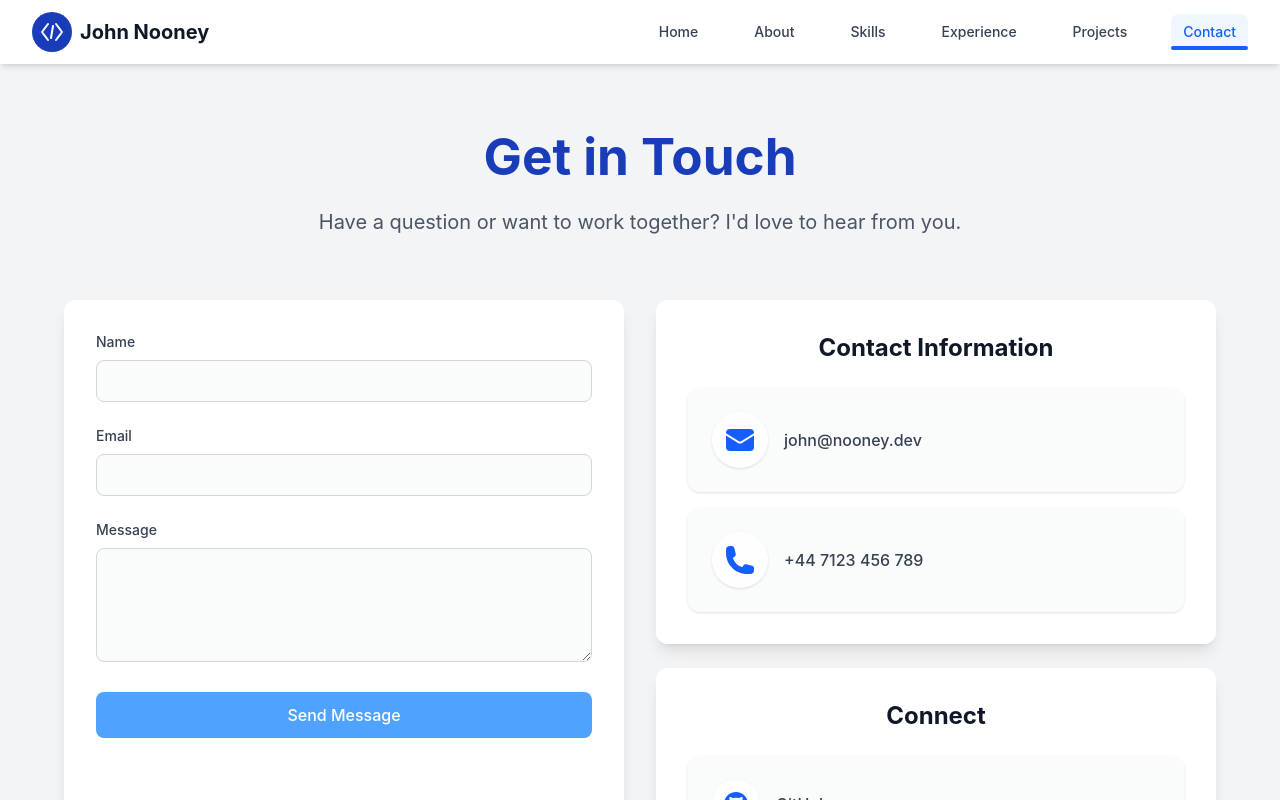
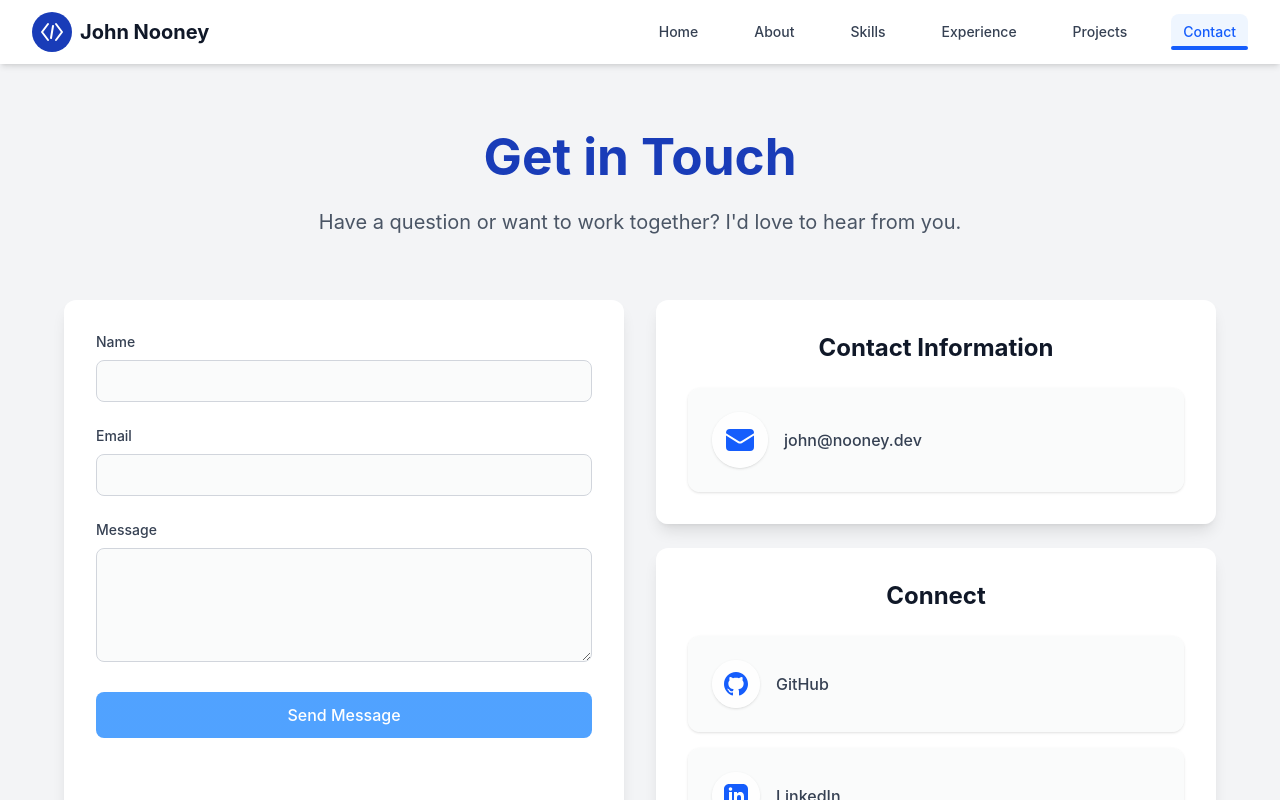
Before and after one commit to JohnNooney/nooney.dev, a React (Vite) app: page /contact in a window 1280 px wide. Built offline with nearby package versions, Linux system fonts and the light colour scheme.

Commit message:
Hide telephone number in contact

```diff
--- a/src/pages/Contact.jsx
+++ b/src/pages/Contact.jsx
@@ -265,12 +265,12 @@ export default function Contact() {
                   link="mailto:john@nooney.dev"
                   ariaLabel="Email John Nooney"
                 />
-                <ContactInfoItem
+                {/* <ContactInfoItem
                   icon={PhoneIcon}
                   content="+44 7123 456 789"
                   link="tel:+447123456789"
                   ariaLabel="Call John Nooney"
-                />
+                /> */}
               </div>
             </div>
 
```
